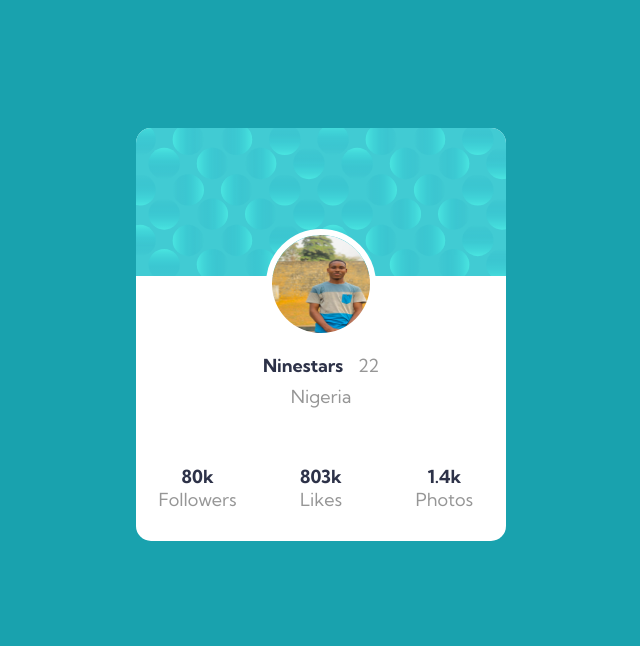
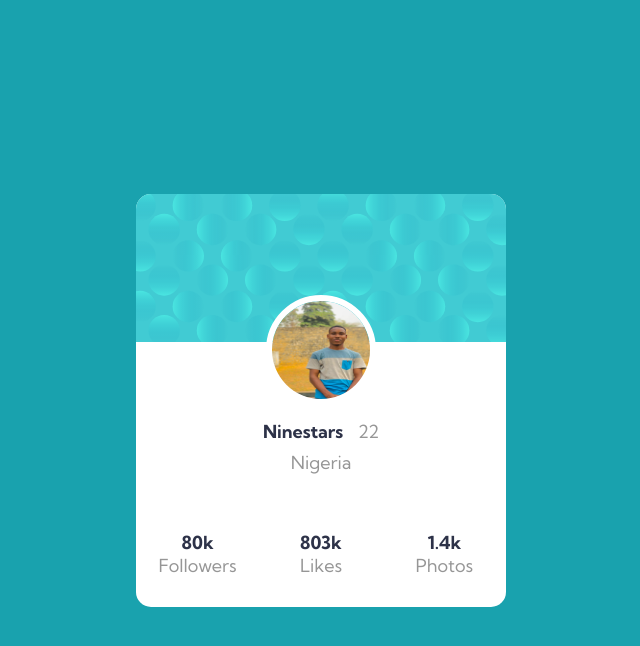
Before and after one commit to Sylvester009/profile-card, a plain HTML site: page index.html in a window 1280 px wide. Shown: the whole page, without its empty margins (319-959 px from the left). Drawn offline with Linux system fonts and the light colour scheme.

Commit message:
Update style.css

```diff
--- a/style.css
+++ b/style.css
@@ -85,7 +85,8 @@ body {
 
 @media screen and (min-width: 800px) {
   body {
-    padding: 10% 20%;
+    height:100vh;
+    justify-content:center;
   }
 }
 
```
